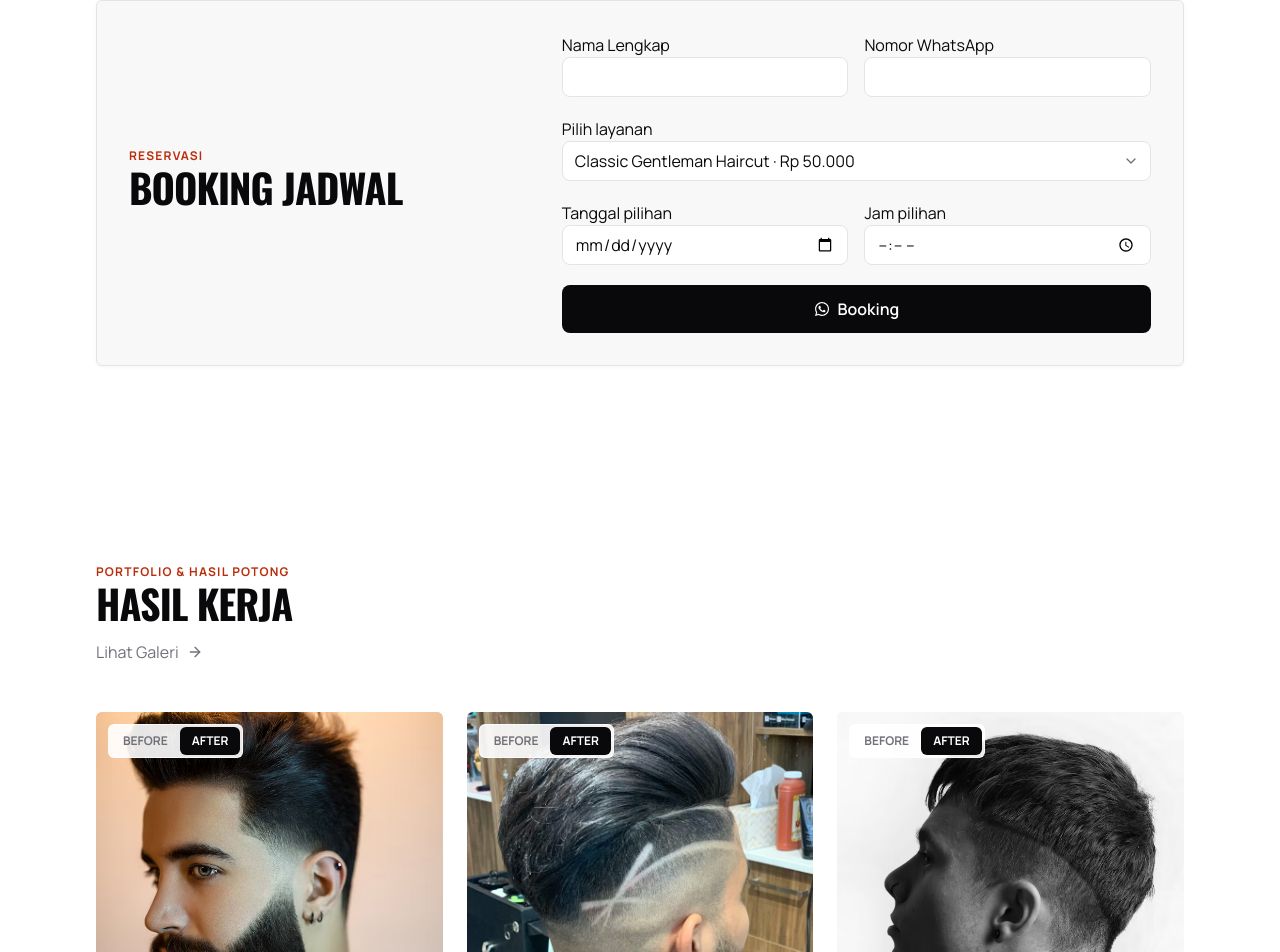
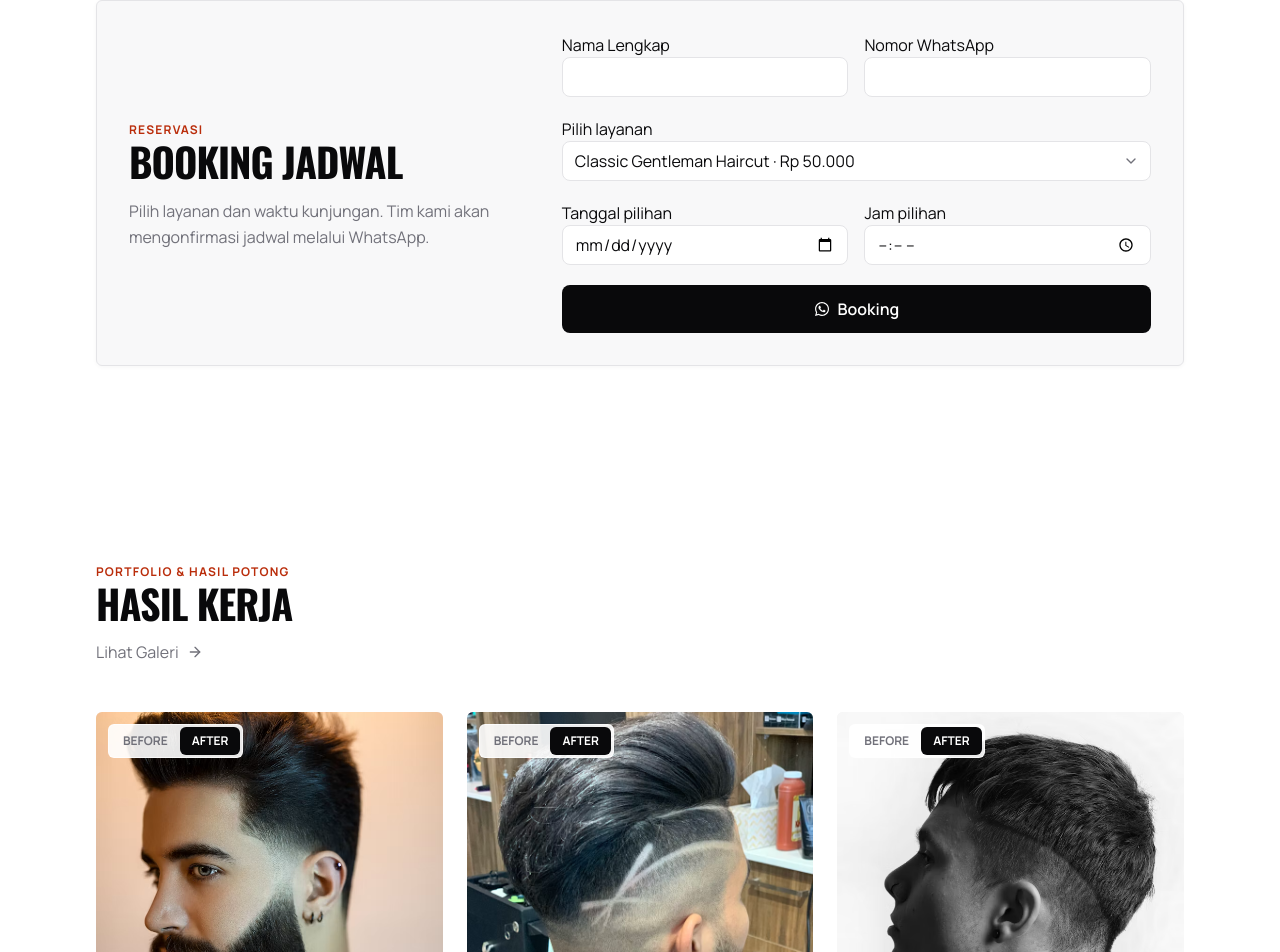
Before and after one commit to zuradaisy/barbershop-template-2, a Next.js app: page / in a window 1280 px wide. Shown: the part 2435-3387 px from the top of the page. Built offline with nearby package versions, Linux system fonts and the light colour scheme.

Commit message:
fix: push home

```diff
--- a/content/home.ts
+++ b/content/home.ts
@@ -49,8 +49,8 @@ export const home = {
     accessibleSectionLabel: "Form booking cepat",
     kicker: "Reservasi",
     title: "BOOKING JADWAL",
-    descriptionFor: (serviceName: string) =>
-      `Kirim permintaan booking untuk ${serviceName}. Pilih tanggal dan jam kunjungan yang Anda inginkan.`,
+    description:
+      "Pilih layanan dan waktu kunjungan. Tim kami akan mengonfirmasi jadwal melalui WhatsApp.",
     nameLabel: "Nama Lengkap",
     phoneLabel: "Nomor WhatsApp",
     phoneValidation: "Masukkan nomor WhatsApp yang valid.",
@@ -61,9 +61,8 @@ export const home = {
     submitLabel: "Booking",
     successMessage:
       "WhatsApp terbuka. Permintaan jadwal Anda belum terkonfirmasi sampai barbershop membalas.",
-    pendingNote:
-      "Tanggal dan jam adalah preferensi; jadwal menunggu konfirmasi barbershop.",
     messageIntro: "Halo Crosscut Barber, saya ingin mengajukan booking:",
+    messageOutro: "Jadwal menunggu konfirmasi dari barbershop. Terima kasih.",
   },
   galleryPreview: {
     kicker: "Portfolio & Hasil Potong",
```
